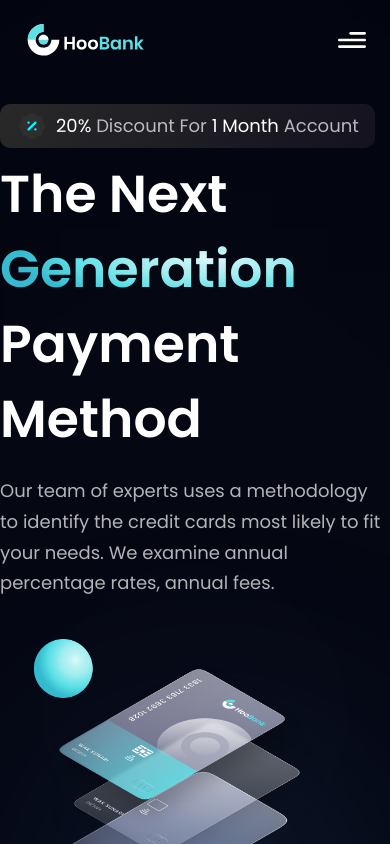
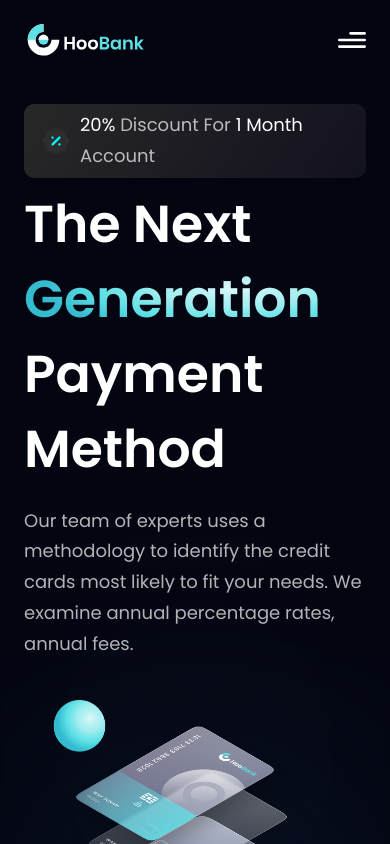
Before and after one commit to eloygomes/Business-page-react-vite-tailwindCss, a React (Vite) app: page / in a window 390 px wide. Shown: the top 844 px of the page. Built offline with nearby package versions, Linux system fonts and the light colour scheme.

Commit message:
fixed hero section on mobile
Fixed hero section on mobile, applied padding

```diff
--- a/src/App.jsx
+++ b/src/App.jsx
@@ -13,7 +13,7 @@
         </div>
       </div>
       <div className={`bg-primary ${styles.flexStart}`}>
-        <div className={`${styles.boxWidth}`}>
+        <div className={`${styles.boxWidth} px-6 xs:px-0`}>
           <Hero/>
         </div>
       </div>
--- a/src/Components/Hero.jsx
+++ b/src/Components/Hero.jsx
@@ -5,7 +5,7 @@
 
 const Hero = () => (
   <section id='home' className={`flex md:flex-row flex-col ${styles.paddingY}`}>
-    <div className={`flex-1 ${styles.flexStart} flex-col xl:px-0 sm:px-16`}>
+    <div className={`flex-1 ${styles.flexStart} flex-col sm:px-16 xl:px-0 `}>
       <div className='flex flex-row items-center py-[6px] px-4 bg-discount-gradient rounded-[10px] mb-2'>
         <img src={discount} alt="discount" className='w-[32px] h-[32px]' />
         <p className={`${styles.paragraph} ml-2`}>
```
